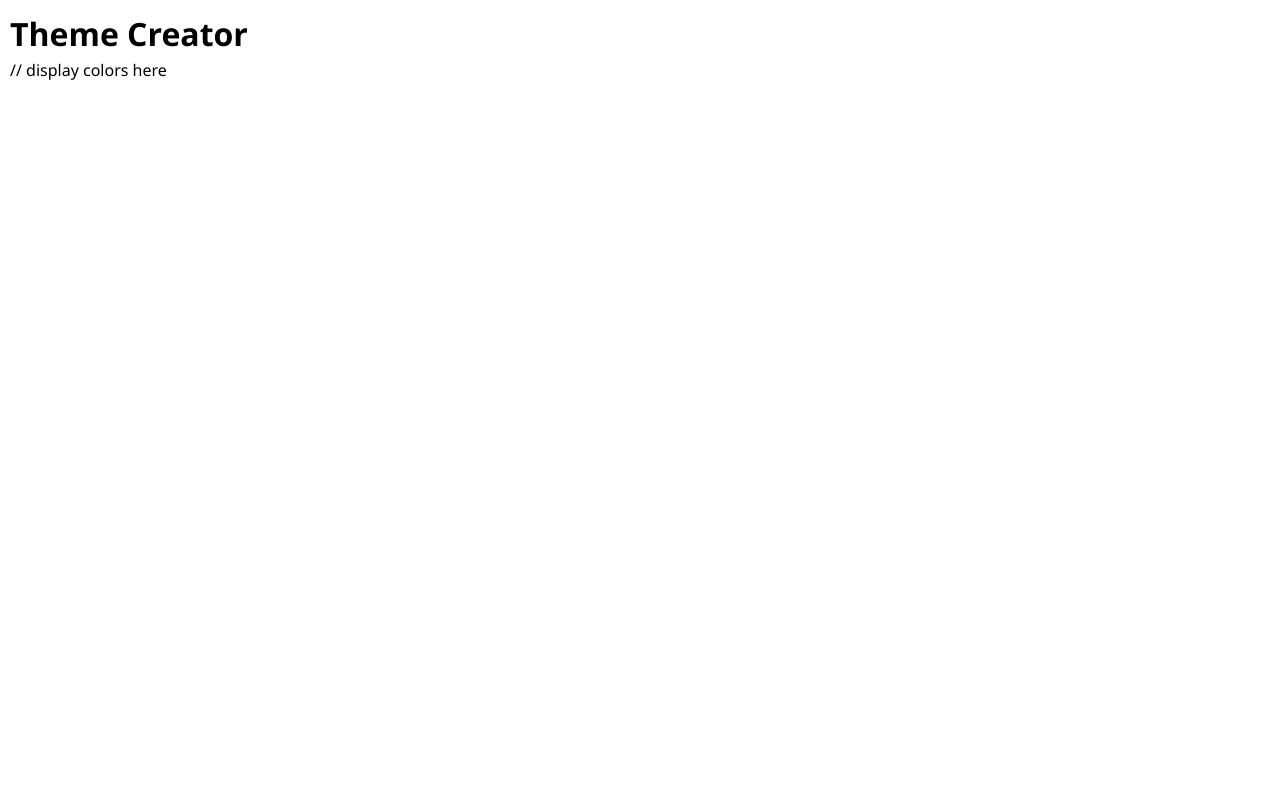
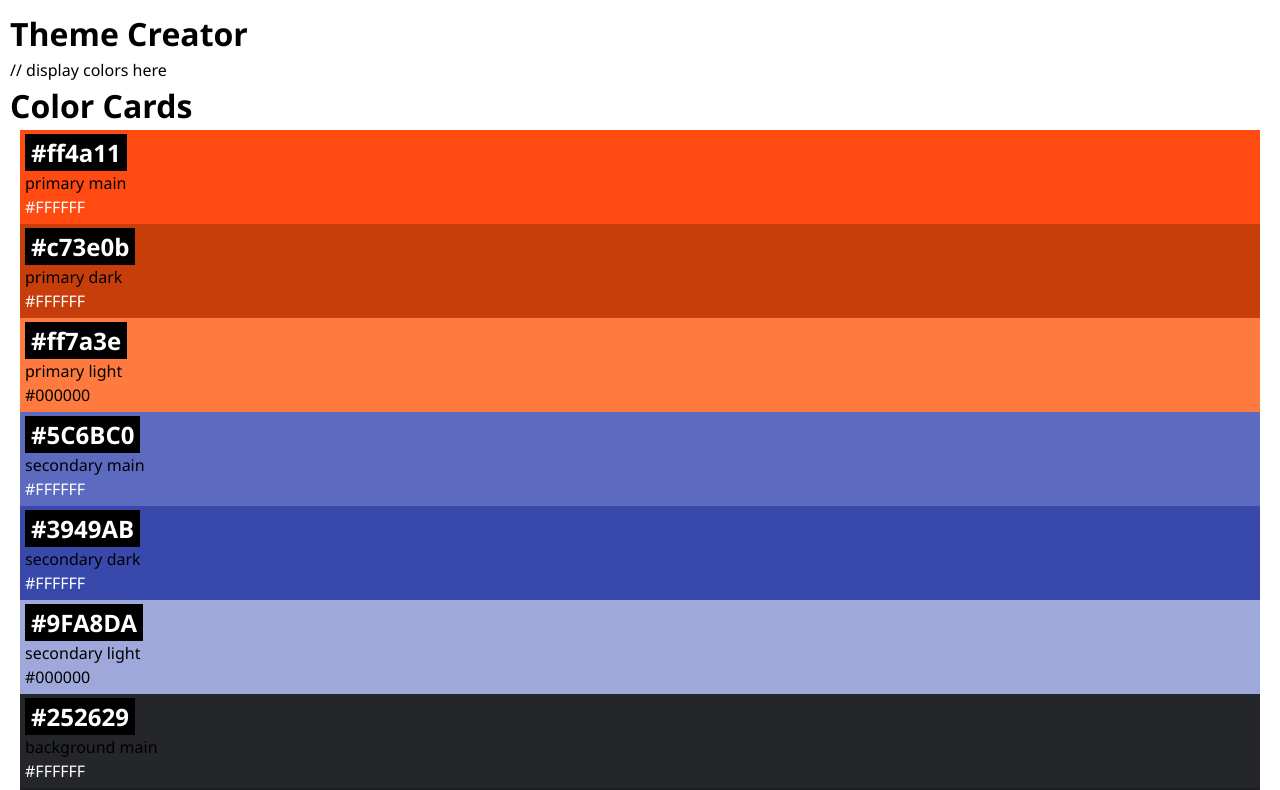
Before and after one commit to julianej/recap-project-4, a React (Vite) app: page / in a window 1280 px wide. Shown: the top 790 px of the page. Built offline with nearby package versions, Linux system fonts and the light colour scheme.

Commit message:
theme creator colors

```diff
--- a/src/App.jsx
+++ b/src/App.jsx
@@ -7,6 +7,17 @@ function App() {
     <>
       <h1>Theme Creator</h1>
       // display colors here
+        <main>
+          <h1>Color Cards</h1>
+           {initialColors.map((color) => (
+              <Color
+              key={color.hex}
+              hex={color.hex}
+              role={color.role}
+              contrastText={color.contrastText}
+              />
+          ))}
+        </main>
     </>
   );
 }
--- a/src/Components/Color/Color.jsx
+++ b/src/Components/Color/Color.jsx
@@ -1,5 +1,15 @@
 import "./Color.css";
 
-export default function Color({ color }) {
-  return null;
+
+export default function Color({ hex, role, contrastText }) {
+  // returns div container with the color card information
+  return (
+    <div className="color-card" style={{ backgroundColor: hex }}>
+      <h2 className="color-hex color-card-headline">{hex}</h2>
+      <p className="color-role">{role}</p>
+      <p className="color-contrast-text" style={{ color: contrastText }}>
+        {contrastText}
+      </p>
+    </div>
+  );
 }
```
